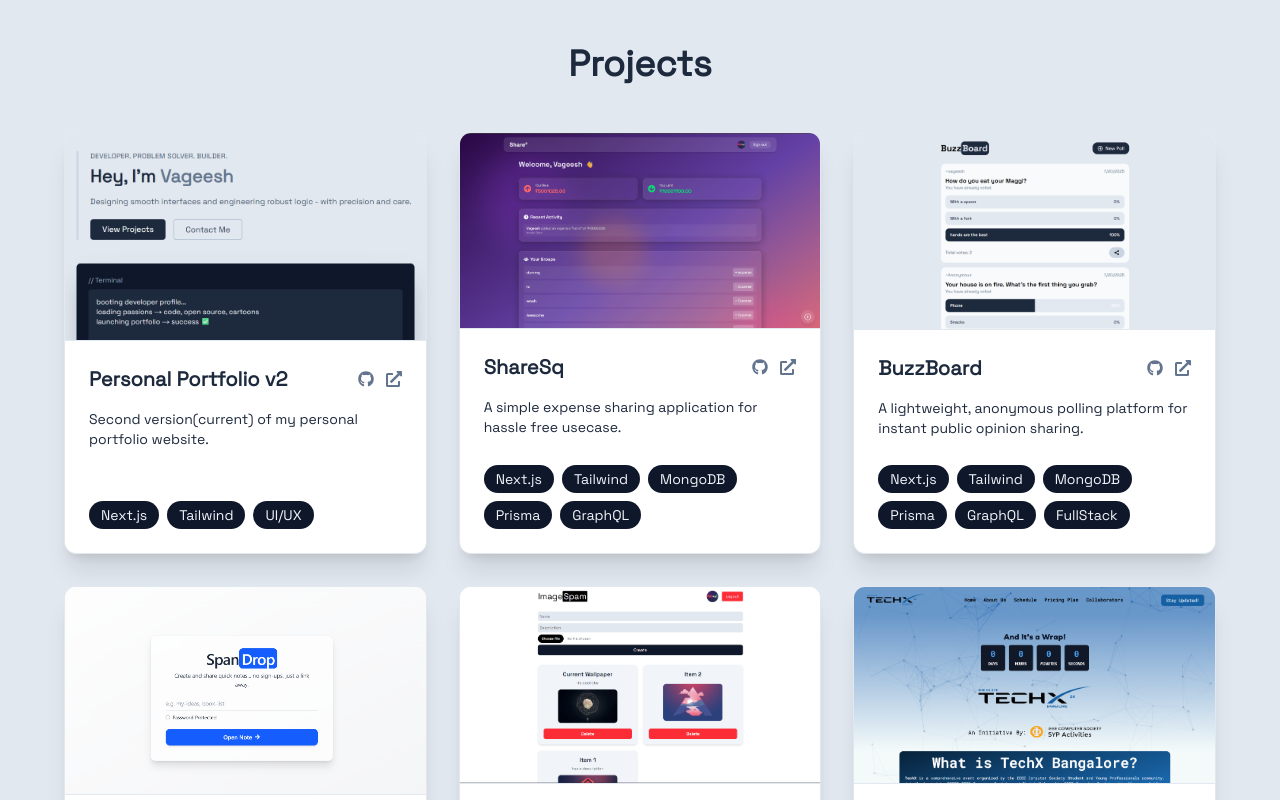
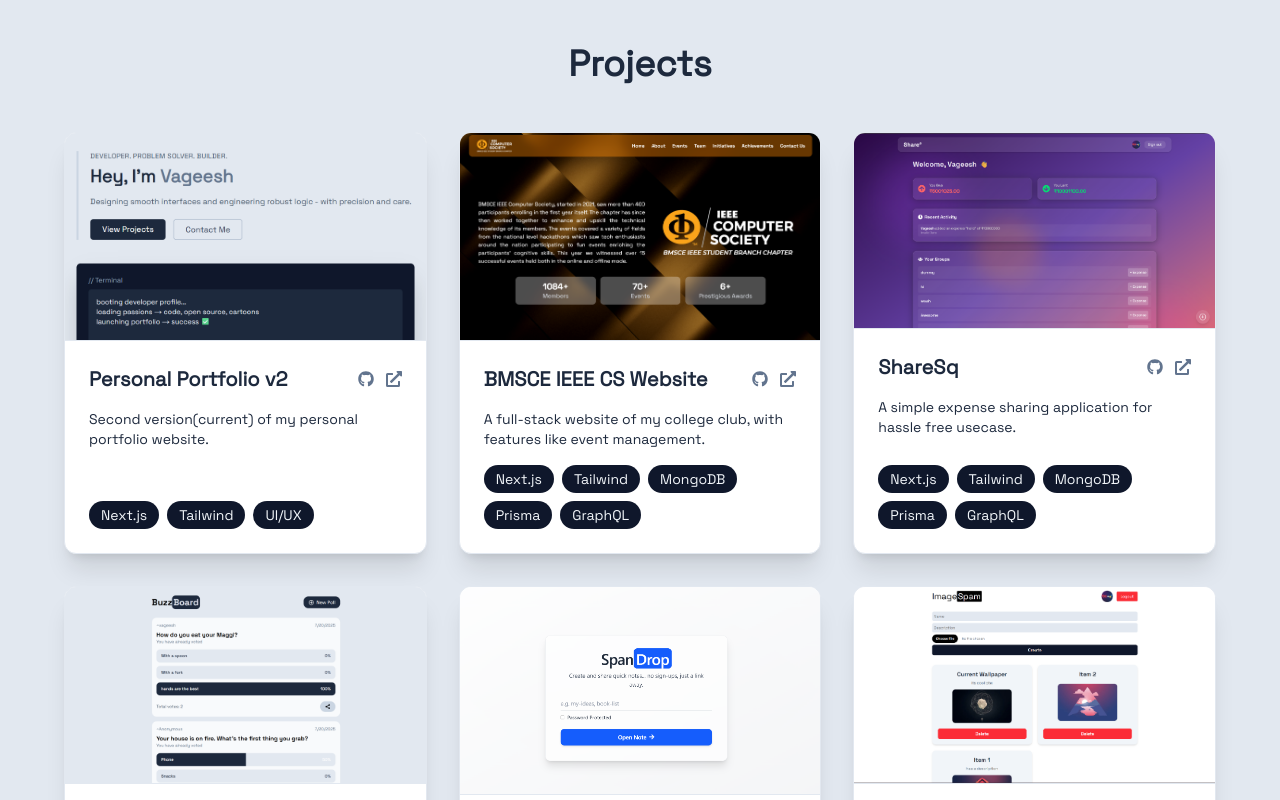
Before and after one commit to cryskram/iamvageesh, a Next.js app: page / in a window 1280 px wide. Shown: the part 1620-2420 px from the top of the page. Built offline with nearby package versions, Linux system fonts and the light colour scheme.

Commit message:
update: add bmsceieeecs project

```diff
--- a/components/Projects.tsx
+++ b/components/Projects.tsx
@@ -12,6 +12,15 @@
     github: "https://github.com/cryskram/iamvageesh",
     demo: "https://iamvageesh.vercel.app/",
     image: "/projects/portfolio2.png",
+  },
+  {
+    name: "BMSCE IEEE CS Website",
+    description:
+      "A full-stack website of my college club, with features like event management.",
+    tech: ["Next.js", "Tailwind", "MongoDB", "Prisma", "GraphQL"],
+    github: "https://github.com/BMSCE-IEEE-CS/bmsceieeecs",
+    demo: "https://www.bmsceieeecs.in/",
+    image: "/projects/bmsceieeecs.png",
   },
   {
     name: "ShareSq",
```
Also changed, not shown: public/projects/bmsceieeecs.png (added).
